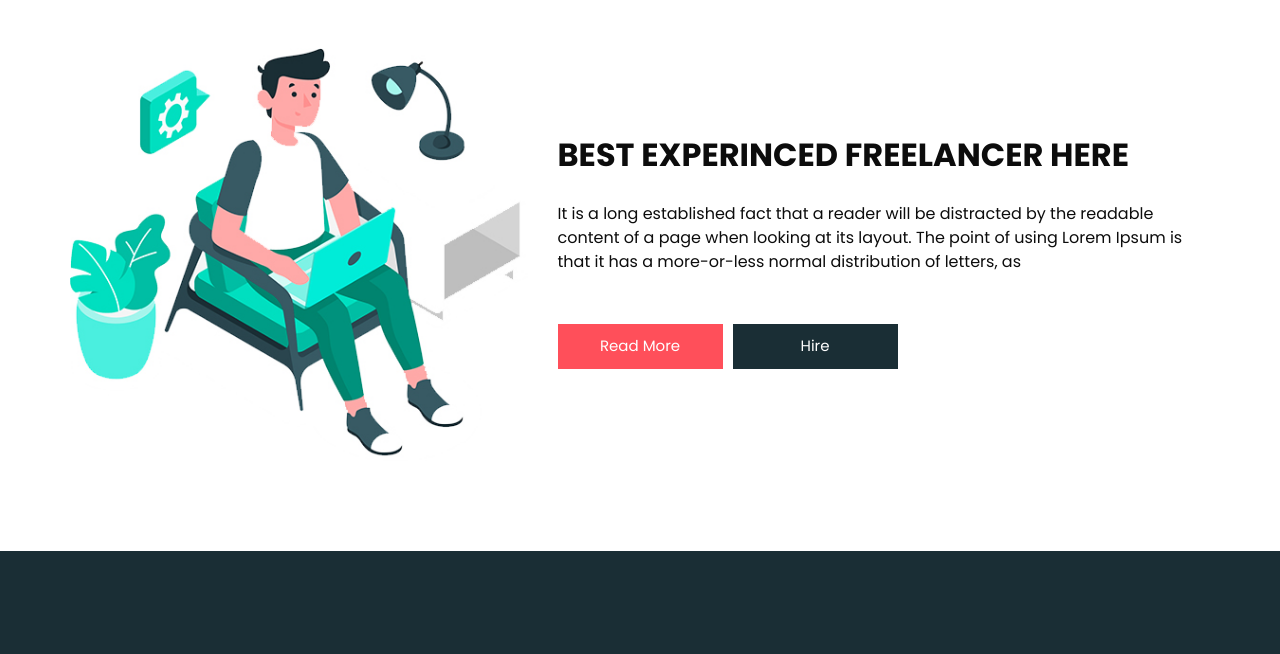
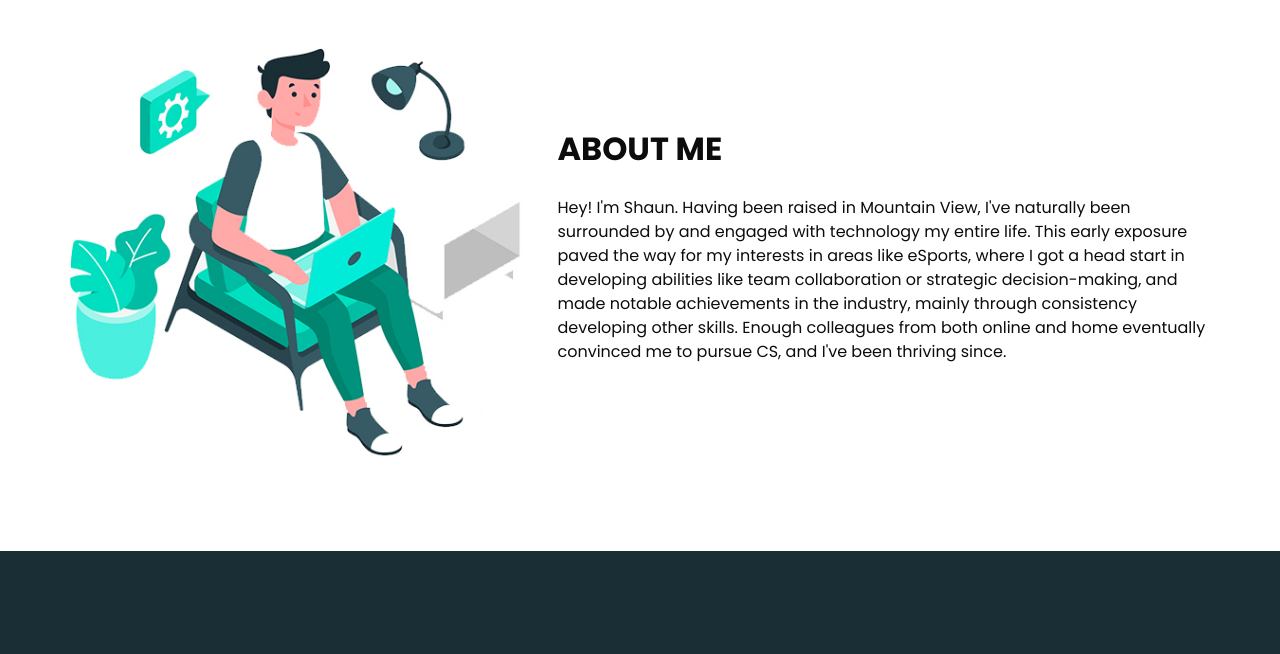
Before and after one commit to fishcakefish/Portfolio, a plain HTML site: page index.html in a window 1280 px wide. Shown: the part 3080-3734 px from the top of the page. Drawn offline with Linux system fonts and the light colour scheme; files whose address does not match are found by name.

Commit message:
About Me

```diff
--- a/index.html
+++ b/index.html
@@ -472,20 +472,20 @@
             <div class="detail-box">
               <div class="heading_container">
                 <h2>
-                  Best Experinced Freelancer Here
+                  About Me
                 </h2>
               </div>
               <p>
-                It is a long established fact that a reader will be distracted by the readable content of a page when looking at its layout. The point of using Lorem Ipsum is that it has a more-or-less normal distribution of letters, as
+                Hey! I'm Shaun. Having been raised in Mountain View, I've naturally been surrounded by and engaged with technology my entire life. This early exposure paved the way for my interests in areas like eSports, where I got a head start in developing abilities like team collaboration or strategic decision-making, and made notable achievements in the industry, mainly through consistency developing other skills. Enough colleagues from both online and home eventually convinced me to pursue CS, and I've been thriving since.
               </p>
-              <div class="btn-box">
+              <!-- <div class="btn-box">
                 <a href="" class="btn-1">
                   Read More
                 </a>
                 <a href="" class="btn-2">
                   Hire
                 </a>
-              </div>
+              </div> -->
             </div>
           </div>
 
```
